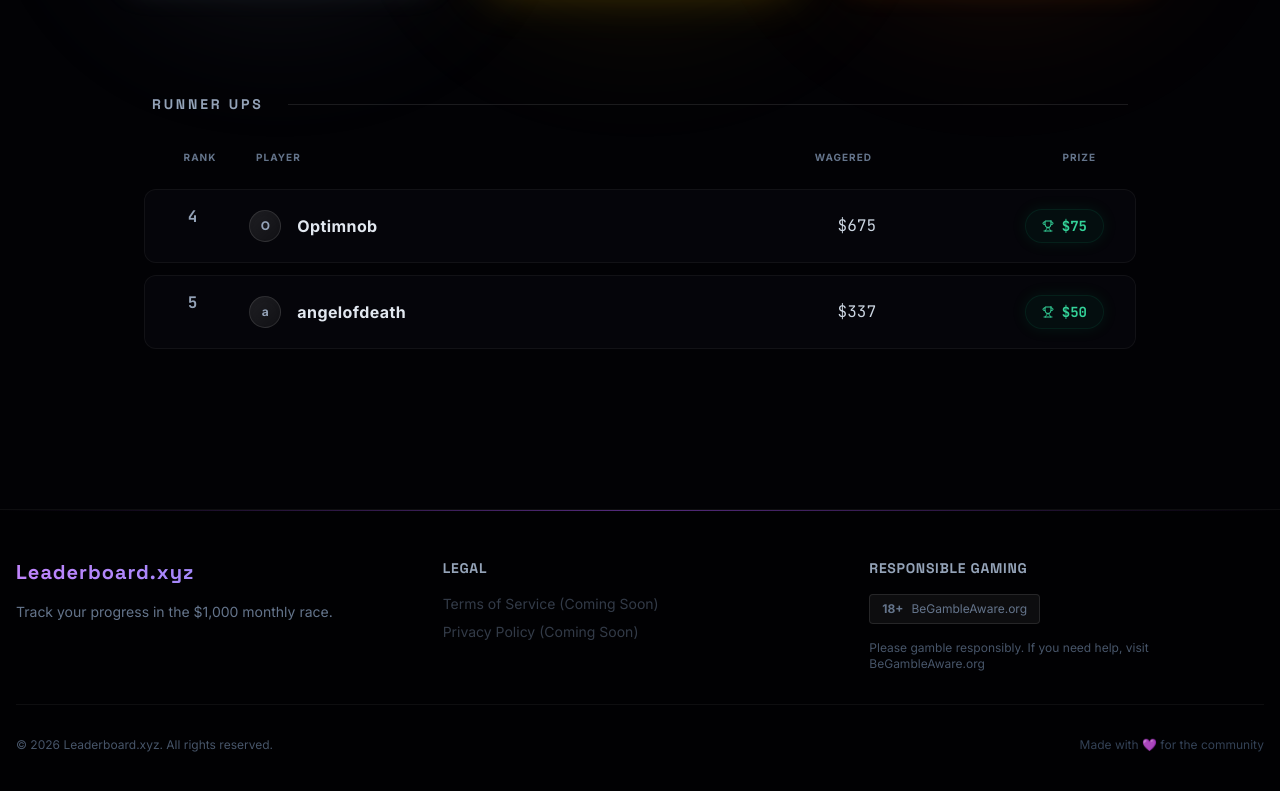
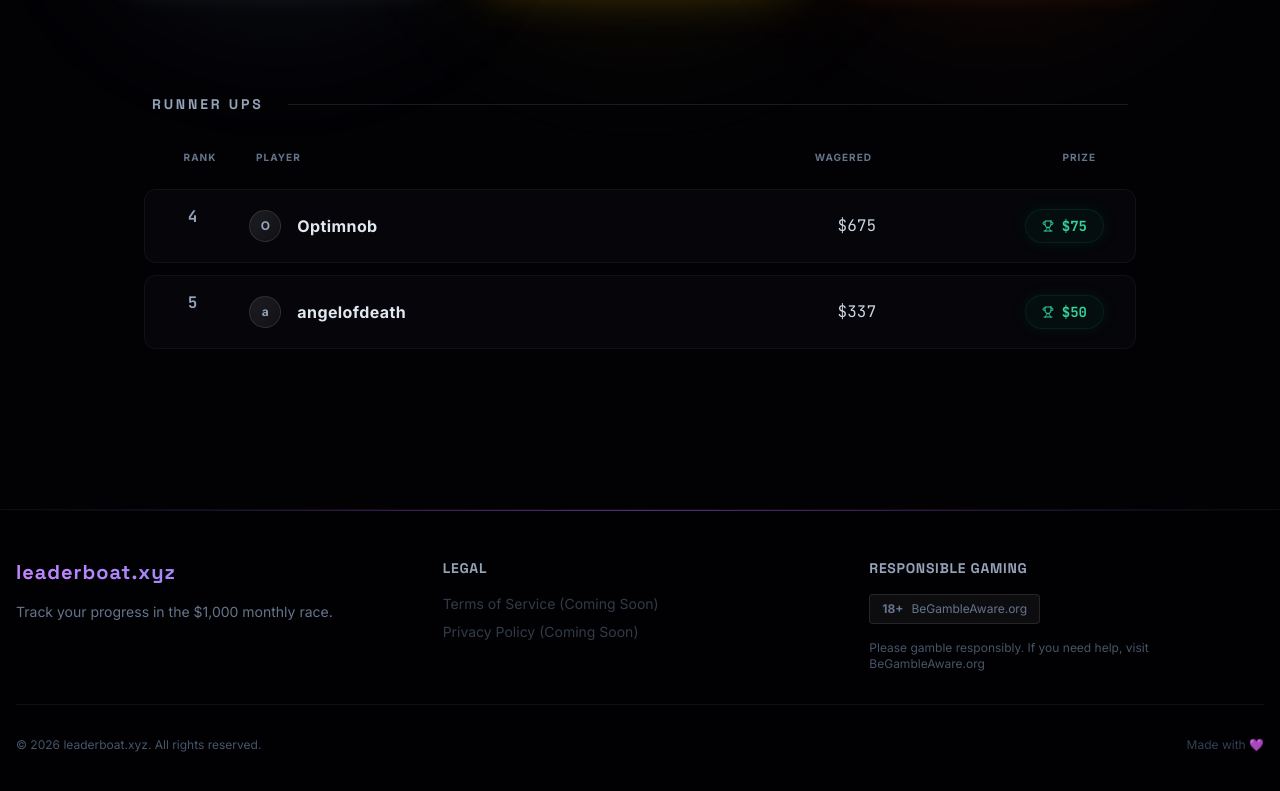
Before and after one commit to vivekstills/boat, a React (Vite) app: page / in a window 1280 px wide. Shown: the part 1410-2201 px from the top of the page. Built offline with nearby package versions, Linux system fonts and the light colour scheme.

Commit message:
Change branding from Leaderboard.xyz to leaderboat.xyz

```diff
--- a/App.tsx
+++ b/App.tsx
@@ -228,7 +228,7 @@ const App: React.FC = () => {
             {/* Brand Section */}
             <div className="flex flex-col gap-4">
               <div className="font-display font-bold text-xl tracking-wider bg-gradient-to-r from-purple-400 to-indigo-400 bg-clip-text text-transparent">
-                Leaderboard.xyz
+                leaderboat.xyz
               </div>
               <p className="text-slate-500 text-sm">
                 Track your progress in the $1,000 monthly race.
@@ -268,10 +268,10 @@ const App: React.FC = () => {
           <div className="pt-8 border-t border-white/5">
             <div className="flex flex-col md:flex-row justify-between items-center gap-4">
               <p className="text-slate-600 text-xs">
-                © {new Date().getFullYear()} Leaderboard.xyz. All rights reserved.
+                © {new Date().getFullYear()} leaderboat.xyz. All rights reserved.
               </p>
               <p className="text-slate-700 text-xs">
-                Made with 💜 for the community
+                Made with 💜
               </p>
             </div>
           </div>
```
